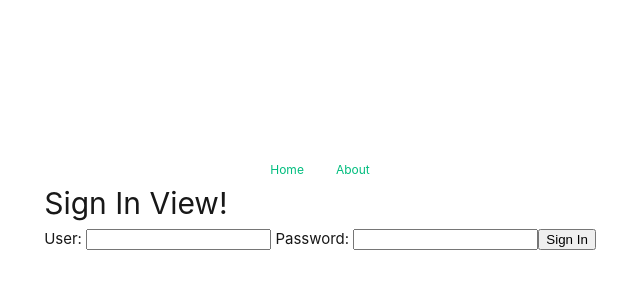
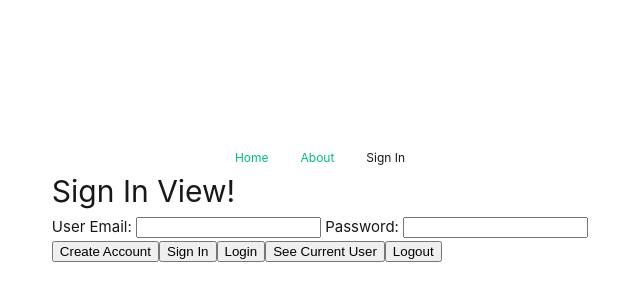
Before and after one commit to lauramussopd/vue-todo-list, a Vue app: page /signin in a window 1280 px wide. Shown: the part 210-510 px from the top of the page, without its empty margins (320-960 px from the left). Built offline with nearby package versions, Linux system fonts and the light colour scheme.

Commit message:
working on the authentication

```diff
--- a/package.json
+++ b/package.json
@@ -11,7 +11,7 @@
     "format": "prettier --write src/"
   },
   "dependencies": {
-    "@supabase/supabase-js": "^2.39.8",
+    "@supabase/supabase-js": "^2.41.1",
     "pinia": "^2.1.7",
     "vue": "^3.4.21",
     "vue-router": "^4.3.0"
--- a/src/App.vue
+++ b/src/App.vue
@@ -1,14 +1,21 @@
+<script setup>
+import { RouterLink, RouterView } from 'vue-router';
+</script>
+
 <template>
 	<header>
 		<div class="wrapper">
 			<nav>
 				<RouterLink to="/">Home</RouterLink>
 				<RouterLink to="/about">About</RouterLink>
+				<RouterLink to="/signin">Sign In</RouterLink>
 			</nav>
 		</div>
 	</header>
+	<div class="content">
+		<RouterView />
+	</div>
 
-	<RouterView />
 </template>
 
 <style scoped>
--- a/src/api/supabase.js
+++ b/src/api/supabase.js
@@ -1,7 +1,6 @@
 const API_KEY =
-  'eyJhbGciOiJIUzI1NiIsInR5cCI6IkpXVCJ9.eyJpc3MiOiJzdXBhYmFzZSIsInJlZiI6IndwenJhc2xod2R2ZG9pa2FrdWZoIiwicm9sZSI6ImFub24iLCJpYXQiOjE3MTA4NzkwMzMsImV4cCI6MjAyNjQ1NTAzM30.nqfuLRg_URrz3x0fMBw3CPj1YV9QCdedHkNief23aU4'
-
-const PROJECT_URL = 'https://wpzraslhwdvdoikakufh.supabase.co'
+'eyJhbGciOiJIUzI1NiIsInR5cCI6IkpXVCJ9.eyJpc3MiOiJzdXBhYmFzZSIsInJlZiI6ImxibXd5c21ya2d6bnN0YW9memV1Iiwicm9sZSI6ImFub24iLCJpYXQiOjE3MTE5NTc5OTgsImV4cCI6MjAyNzUzMzk5OH0.fvmE3V7vs4qyYSzZUzjfEzXh46Odp8rCoC7ofLdKxuQ'
+const PROJECT_URL = 'https://lbmwysmrkgznstaofzeu.supabase.co'
 
 import { createClient } from '@supabase/supabase-js'
 
--- a/src/router/index.js
+++ b/src/router/index.js
@@ -30,12 +30,14 @@ router.beforeEach(async (to, from, next) => {
   if (userStore.user === undefined) {
     await userStore.fetchUser()
   }
-
   if (userStore.user === null && to.name !== 'signin') {
+    console.log("test1")
     next({ name: 'signin' })
   } else {
+    console.log("test2")
     next()
   }
 })
 
+
 export default router
--- a/src/stores/userStore.js
+++ b/src/stores/userStore.js
@@ -30,7 +30,8 @@ export const useUserStore = defineStore('user', () => {
 
   async function signIn(email, password) {
     try {
-      user.value = await logIn(email, password)
+      user.value = await logIn(email, password);
+      console.log("trying login")
     } catch (error) {
       console.error(error)
     }
--- a/src/views/HomeView.vue
+++ b/src/views/HomeView.vue
@@ -1,14 +1,24 @@
 <script setup>
+/*import { ref } from 'vue'
+import { useUserStore } from '@/stores/userStore'
+import { useTaskStore } from '@/stores/userStore'
+import { storeToRefs } from 'pinia';
+
+const taskStore = useTaskStore();
+const { tasks } = storeToRefs(taskStore);*/
 </script>
 
 <template>
 	<main>
-		<h1>Home View!</h1>
+		<h1>home</h1>
+	<!--	<span>Tasks: {{ tasks.lenght }}</span>
+		<ul>
+			<li v-for="task in tasks" :key="task.id">
+				{{ task.title }}
+			</li>
+		</ul>-->
 	</main>
 </template>
 
 <style scoped>
 </style>
-
-<!--dove lo devo mettere???
-// import {storeToRefs} form "pinia"-->
--- a/src/views/SignInView.vue
+++ b/src/views/SignInView.vue
@@ -4,29 +4,60 @@ import { useUserStore } from '@/stores/userStore'
 
 const userStore = useUserStore()
 
-const user = ref('')
+//connect inputs
+const email = ref('')
 const password = ref('')
 
+//create account
+function createAccount() {
+	console.log("create account")
+}
+
+//login
+function login() {
+	console.log("login")
+}
+
+//see current user account
+function seeCurrentUser() {
+	console.log("see current user account")
+}
+
+//logout
+function logout() {
+	console.log("logout")
+}
 const signIn = () => {
-	userStore.signIn(user.value, password.value)
+	userStore.signIn(email.value, password.value)
+	console.log("signIn")
 }
+
+
 </script>
 
 <template>
 	<main>
 		<h1>Sign In View!</h1>
+		<div class="inputContainer">
 			<label>
-			User:
-			<input type="text" v-model="user" />
+				User Email:
+				<input type="text" v-model="email" />
 			</label>
 			<label>
 				Password:
 				<input type="password" v-model="password" />
 			</label>
+		</div>
+		<div class="buttonContainer">
+			<button @click="createAccount">Create Account</button>
+			<button @click="signIn">Sign In</button>
+			<button @click="login">Login</button>
+			<button @click="seeCurrentUser">See Current User</button>
+			<button @click="logout">Logout</button>
+		</div>
 
-		<button @click="signIn">Sign In</button>
+
 	</main>
 </template>
 
-<style scoped>
-</style>
+<style scoped></style>
```
Also changed, not shown: src/api/tasksApi.js (+17 -2 lines), src/stores/tasksStore.js (+4 -3 lines), 1 other file (tests, documents, lock files or other folders). Lines whose indentation alone changed are shown as unchanged.
